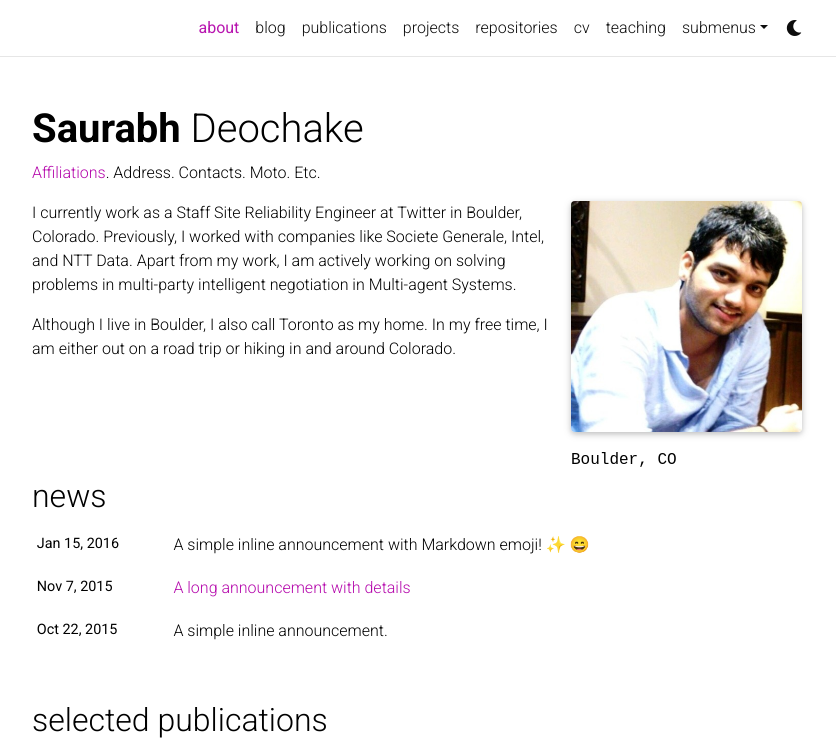
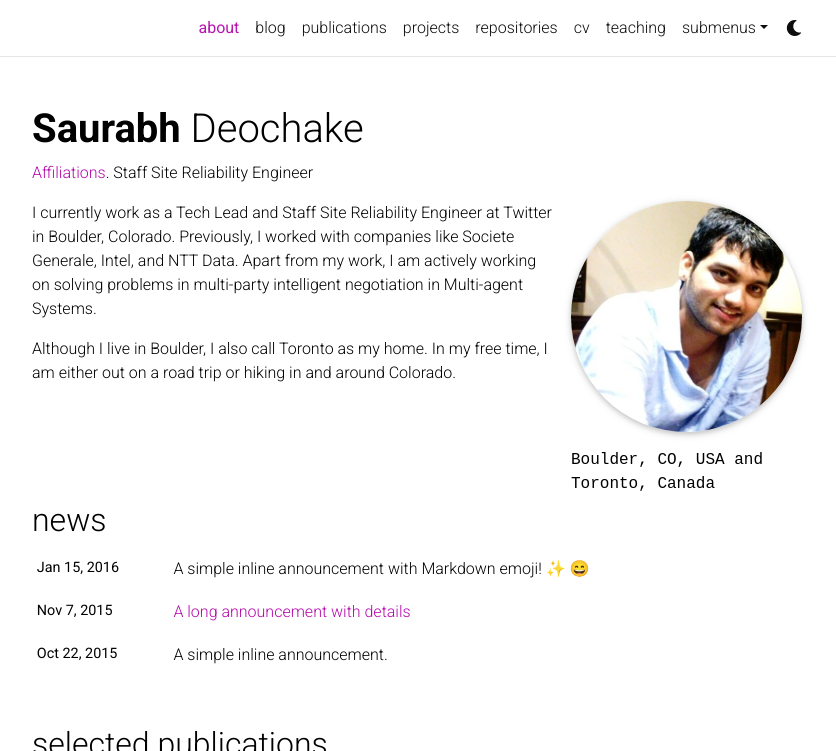
Before and after one commit to saurabh-deochake/saurabh-deochake.github.io, a Jekyll site: the page built from _pages/about.md, in a window 1280 px wide and 1065 px high, cut to the strip 0-751 px from the top of the window. Shown: the whole strip, without its empty margins (223-1059 px from the left). Built offline with Jekyll 4.4.1, drawn with Linux system fonts in a browser that asks for light colours; full-size pictures stand in for the smaller copies a plugin makes; emoji names are drawn with the system emoji font; comment, search, counter and statistics services are not loaded; a style sheet for code colours, icons or effects is not loaded.

Commit message:
Changes to CV, About, Papers, and Dropdown

```diff
--- a/_data/cv.yml
+++ b/_data/cv.yml
@@ -69,7 +69,7 @@
   contents:
     - title: Smooth Sailing - The Resource Hierarchy for Adopting Google Cloud BigQuery Across Twitter; Google Cloud Blog
       year: 2022
-      description: A Google Cloud blog discussing how Twitter implemented big data storage hierarchy in Google Cloud. You can <href>read the blog here.
+      description: A Google Cloud blog discussing how Twitter implemented big data storage hierarchy in Google Cloud. You can <a href=https://cloud.google.com/blog/products/data-analytics/the-resource-hierarchy-for-adopting-google-cloud-bigquery-across-twitter>read the blog here</a>.
     - title: How Twitter Maximizes Performance with BigQuery; Architecting with Google Cloud; Google Cloud Tech
       year: 2022
       description: A Google Cloud blog discussing how Twitter maximizes data processing on big data in Google Cloud. You can <a href=https://youtu.be/Pym8Evbf7Ak>watch the video here</a>.
@@ -77,7 +77,7 @@
 - title: Extra Curricular
   type: time_table
   contents:
-    - year: 203
+    - year: 2023
       items:
         - Upcoming judge on 2023 SIIA CODiE Awards
     - year: 2022
--- a/_pages/about.md
+++ b/_pages/about.md
@@ -2,20 +2,20 @@
 layout: about
 title: about
 permalink: /
-subtitle: <a href='#'>Affiliations</a>. Address. Contacts. Moto. Etc.
+subtitle: <a href='#'>Affiliations</a>. Staff Site Reliability Engineer
 
 profile:
   align: right
   image: profile_pic.jpeg
-  image_circular: false # crops the image to make it circular
+  image_circular: true # crops the image to make it circular
   address: >
-    <p>Boulder, CO</p>
+    <p>Boulder, CO, USA and Toronto, Canada</p>
 
 news: true  # includes a list of news items
 selected_papers: true # includes a list of papers marked as "selected={true}"
 social: true  # includes social icons at the bottom of the page
 ---
 
-I currently work as a Staff Site Reliability Engineer at Twitter in Boulder, Colorado. Previously, I worked with companies like Societe Generale, Intel, and NTT Data. Apart from my work, I am actively working on solving problems in multi-party intelligent negotiation in Multi-agent Systems.
+I currently work as a Tech Lead and Staff Site Reliability Engineer at Twitter in Boulder, Colorado. Previously, I worked with companies like Societe Generale, Intel, and NTT Data. Apart from my work, I am actively working on solving problems in multi-party intelligent negotiation in Multi-agent Systems.
 
 Although I live in Boulder, I also call Toronto as my home. In my free time, I am either out on a road trip or hiking in and around Colorado.
```
Also changed, not shown: _bibliography/papers.bib (+6 -4 lines), _pages/publications.md (+2 -2 lines), _pages/archived_dropdown.md (renamed from _pages/dropdown.md).
